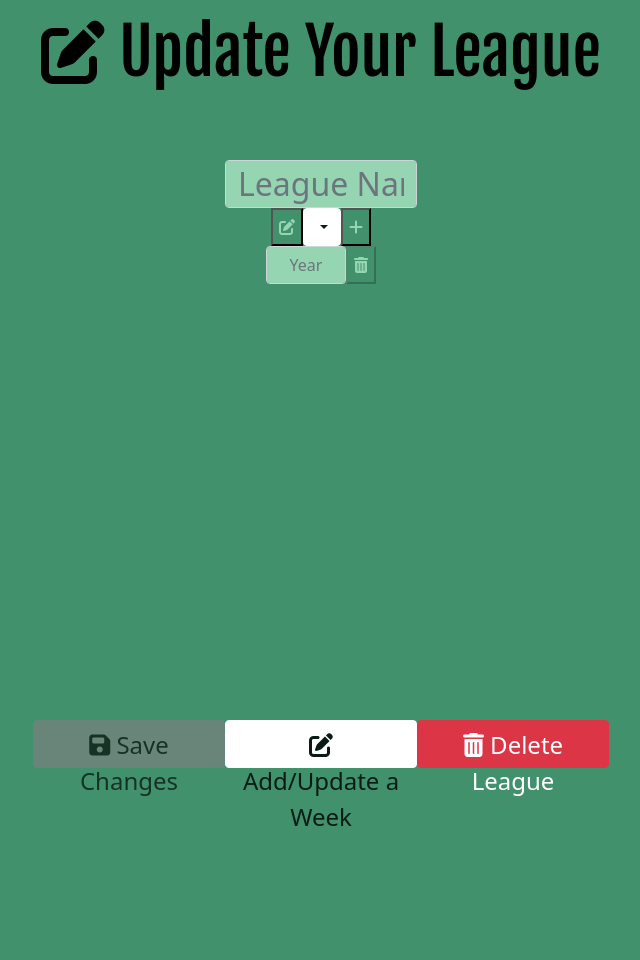
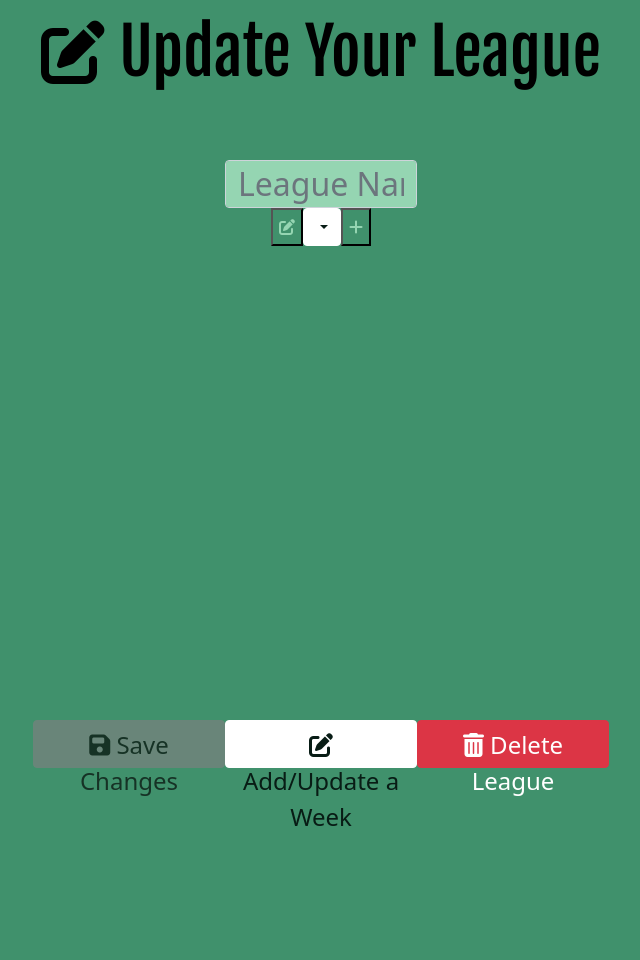
Before and after one commit to joeyagreco/FFWEBAPP, a Flask app: template templates/updateLeaguePage.html in a window 1280 px wide. Shown: the part 64-1024 px from the top of the page, without its empty margins (319-959 px from the left). Run offline with Flask 2, Linux system fonts and the light colour scheme; the template is opened without the code that fills it, so the values that code supplies are empty; some libraries are stand-ins or nearby versions.

Commit message:
can now toggle year edit bar via year edit button

```diff
--- a/static/css/updateLeaguePage.css
+++ b/static/css/updateLeaguePage.css
@@ -63,6 +63,7 @@
     order: 2;
     display: flex;
     flex-direction: row;
+    display: none;
 }
 
 .yearForm {
--- a/static/javascript/updateLeaguePage.js
+++ b/static/javascript/updateLeaguePage.js
@@ -84,5 +84,16 @@ function htmlDecode(input) {
 function enableDeleteYearButton() {
     // this will enable the delete year button if there is more than 1 year in the given league
     document.getElementById("deleteYearButton").disabled = false;
+}
 
+function toggleYearEdit() {
+    // this will toggle the year edit "bar" which includes an input form and the league delete button
+    var yearEditBar = document.getElementById("yearEdit");
+    if(window.getComputedStyle(yearEditBar).display === "none") {
+        // year edit bar is currently hidden
+        yearEditBar.style.display = "flex";
+    }
+    else {
+        yearEditBar.style.display = "none";
+    }
 }
--- a/templates/updateLeaguePage.html
+++ b/templates/updateLeaguePage.html
@@ -29,7 +29,7 @@
         <input class="leagueNumberOfTeamsHidden" type="number" name="number_of_teams" id="number_of_teams" value="{{league.numberOfTeams}}">
         <input class="originalYearHidden" type="number" name="original_year_number" id="original_year_number" value="{{selected_year}}">
         <div class="yearSelect">
-            <button class="editYearButton primaryColorBackground" type="button" onclick=""><i class="fas fa-edit secondaryFontColorLight"></i></button>
+            <button class="editYearButton primaryColorBackground" type="button" onclick="toggleYearEdit()"><i class="fas fa-edit secondaryFontColorLight"></i></button>
             <div class="yearDropdown">
                 <button class="btn btn-secondary dropdown-toggle primaryButtonColors" type="button" value="{{selected_year}}" data-toggle="dropdown" aria-haspopup="true" aria-expanded="false">
                     {{selected_year}}
@@ -46,7 +46,7 @@
             </div>
             <button class="addYearButtonPlus primaryColorBackground" type="button" onclick="addYear()"><i class="fas fa-plus secondaryFontColorLight"></i></button>
         </div>
-        <div class="yearEdit">
+        <div class="yearEdit" id="yearEdit">
             <input class="yearForm form-control primaryFormColors" type="number" name="year_number" id="year_form" value="{{selected_year}}" placeholder="Year" required autocomplete="off" onchange="changeMade()">
             <button class="deleteYearButton primaryColorBackground" id="deleteYearButton" type="button" onclick="deleteYear()" disabled><i class="fas fa-trash-alt secondaryFontColorLight"></i></button>
         </div>
```
